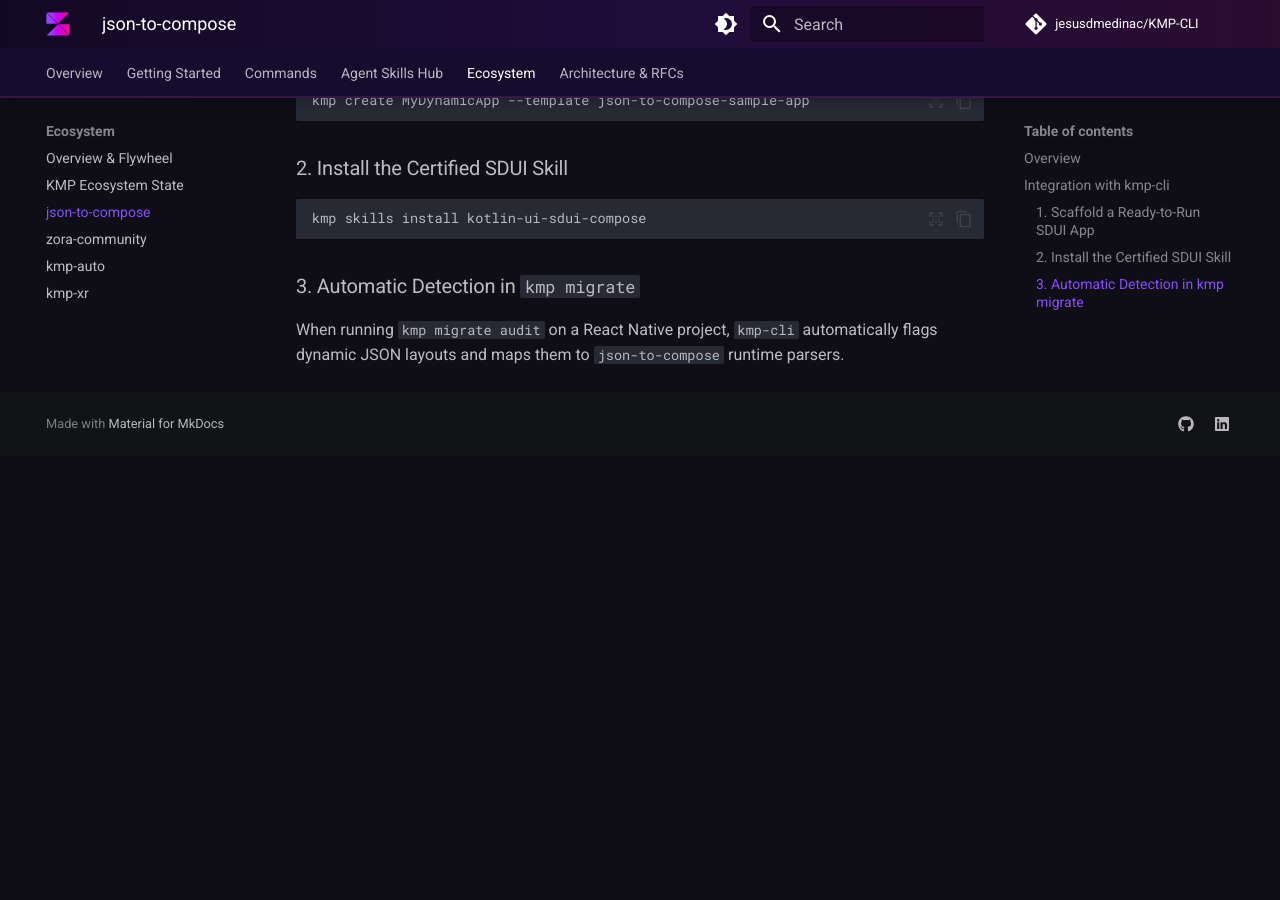
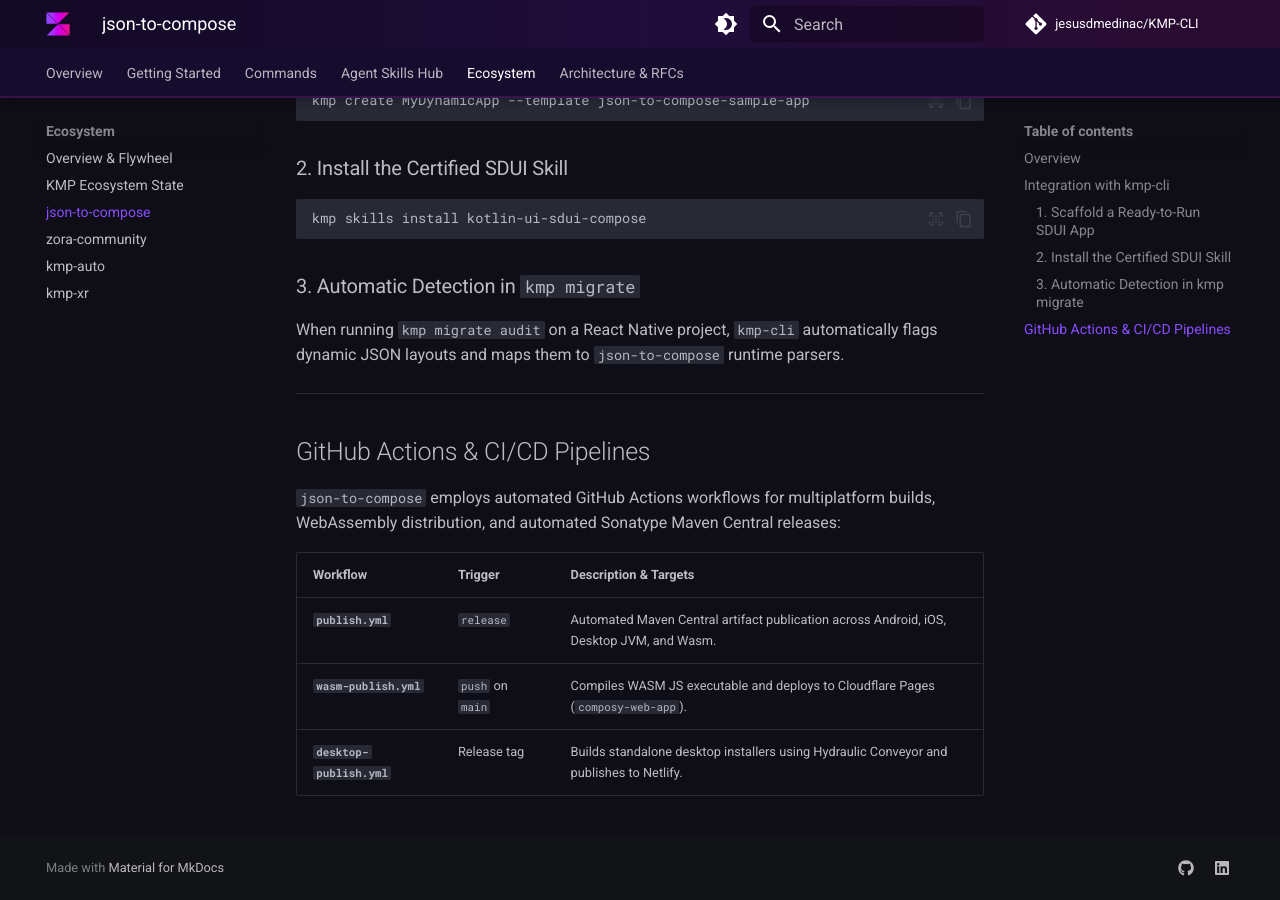
Before and after one commit to jesusdmedinac/KMP-CLI, an MkDocs documentation site: the page built from docs/ecosystem/json-to-compose.md, in a window 1280 px wide and 900 px high, scrolled down 575 px. Built offline with MkDocs 1.6.1 and Material for MkDocs 9.7.7, drawn with Linux system fonts in a browser that asks for light colours; comment, search, counter and statistics services are not loaded; before the commit the page ends 1031 px from its top, so only the background shows below that.

Commit message:
docs: document GitHub Actions CI/CD workflows and ecosystem synergy

```diff
--- a/docs/ecosystem/json-to-compose.md
+++ b/docs/ecosystem/json-to-compose.md
@@ -26,3 +26,15 @@
 
 ### 3. Automatic Detection in `kmp migrate`
 When running `kmp migrate audit` on a React Native project, `kmp-cli` automatically flags dynamic JSON layouts and maps them to `json-to-compose` runtime parsers.
+
+---
+
+## GitHub Actions & CI/CD Pipelines
+
+`json-to-compose` employs automated GitHub Actions workflows for multiplatform builds, WebAssembly distribution, and automated Sonatype Maven Central releases:
+
+| Workflow | Trigger | Description & Targets |
+| :--- | :--- | :--- |
+| **`publish.yml`** | `release` | Automated Maven Central artifact publication across Android, iOS, Desktop JVM, and Wasm. |
+| **`wasm-publish.yml`** | `push` on `main` | Compiles WASM JS executable and deploys to Cloudflare Pages (`composy-web-app`). |
+| **`desktop-publish.yml`** | Release tag | Builds standalone desktop installers using Hydraulic Conveyor and publishes to Netlify. |
```
Also changed, not shown: docs/ecosystem/zora-community.md (+10 -1 lines), docs/getting-started/installation.md (+13 -0 lines).
